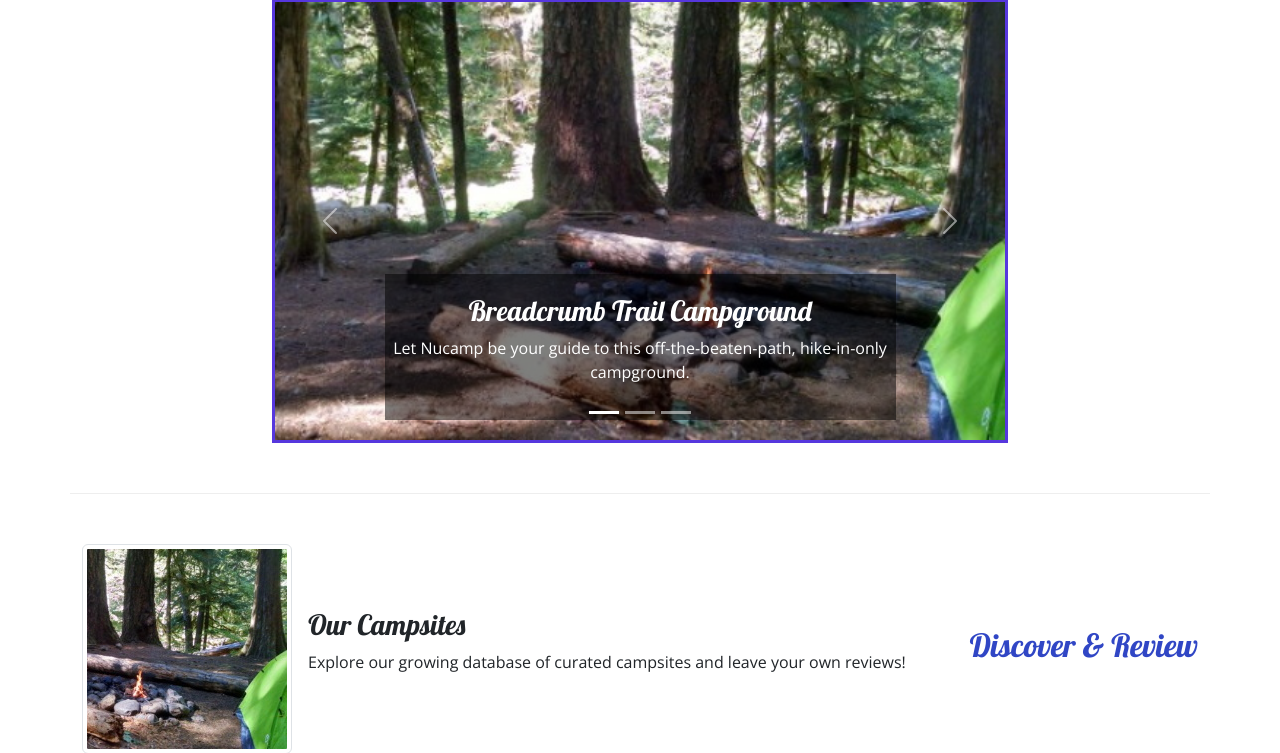
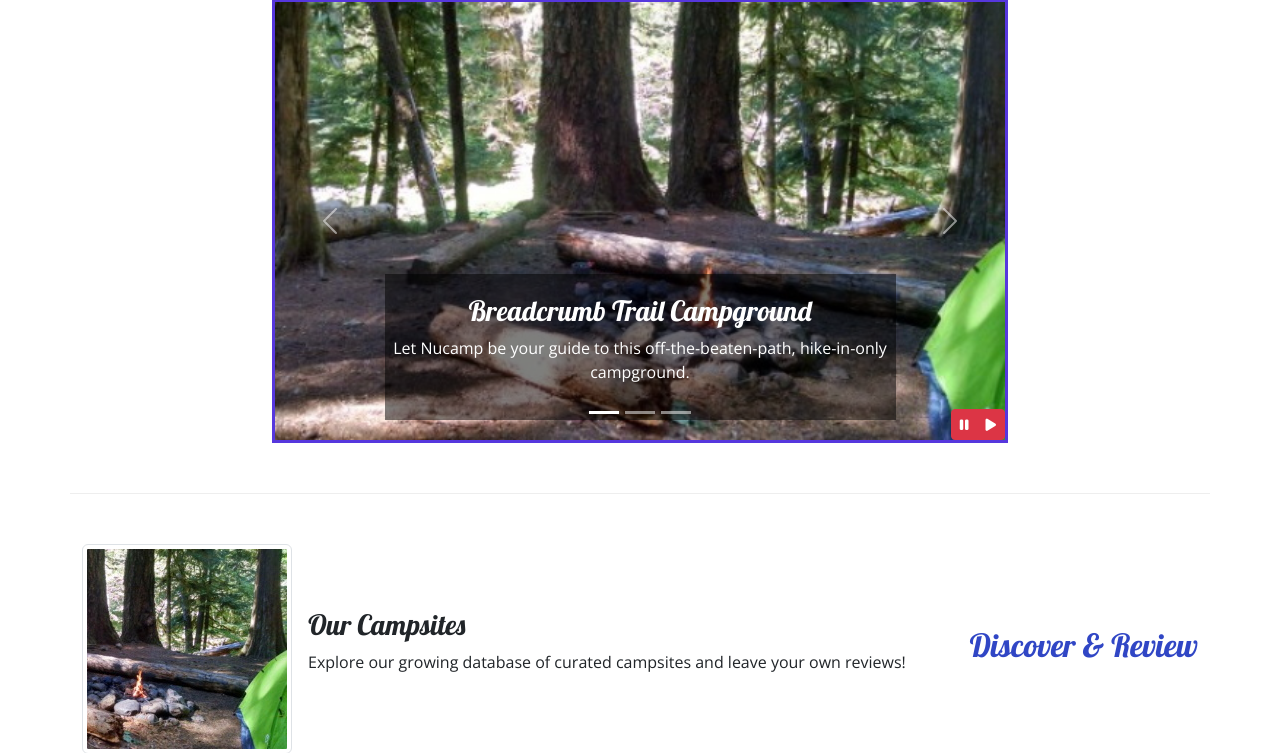
Before and after one commit to ehoogland/symmetrical-palm-tree, a web app: file NucampFolder/WebDev/2-Javascript/nucampsite/index.html in a window 1280 px wide. Shown: the part 271-1024 px from the top of the page. Run offline with its HTML, style and script files only (its server is not run), Linux system fonts and the light colour scheme; style sheets or scripts are compiled from the project's sources; some libraries are stand-ins or nearby versions.

Commit message:
Custom Javascript Part 1

```diff
--- a/NucampFolder/WebDev/2-Javascript/nucampsite/aboutus.html
+++ b/NucampFolder/WebDev/2-Javascript/nucampsite/aboutus.html
@@ -245,6 +245,8 @@
 
     <!-- Bootstrap JavaScript plugins -->
     <script src="node_modules/bootstrap/dist/js/bootstrap.bundle.js"></script>
+    <!-- Link to js/scripts.js -->
+    <script src="js/scripts.js></script>
 
 </body>
 
--- a/NucampFolder/WebDev/2-Javascript/nucampsite/contactus.html
+++ b/NucampFolder/WebDev/2-Javascript/nucampsite/contactus.html
@@ -178,8 +178,10 @@
         </div>
     </footer>
 
-    <!-- Bootstrap JavaScript plugins-->
+    <!-- Bootstrap JavaScript plugins -->
     <script src="node_modules/bootstrap/dist/js/bootstrap.bundle.js"></script>
+    <!-- Link to js/scripts.js -->
+    <script src="js/scripts.js></script>
 
 </body>
 
--- a/NucampFolder/WebDev/2-Javascript/nucampsite/css/styles.scss
+++ b/NucampFolder/WebDev/2-Javascript/nucampsite/css/styles.scss
@@ -55,6 +55,13 @@ footer {
 .carousel {
     border: solid $color-secondary;
 }
-
+// This CSS/SCSS ruleset uses absolute positioning to place the
+// buttons in the bottom-right corner of the carousel container
+#carouselButton {
+    position: absolute;
+    right: 0;
+    bottom: 0;
+    z-index: 100;
+}
 @import 'modal';
 @import 'review-section';
--- a/NucampFolder/WebDev/2-Javascript/nucampsite/index.html
+++ b/NucampFolder/WebDev/2-Javascript/nucampsite/index.html
@@ -122,7 +122,9 @@
                 </div>
                 <div class="modal-body">
                     <div class="container-fluid">
-                        <form id="reserveForm" action="https://us-central1-nucamp-production.cloudfunctions.net/post/formdata" method="post">
+                        <form id="reserveForm"
+                            action="https://us-central1-nucamp-production.cloudfunctions.net/post/formdata"
+                            method="post">
                             <div class="row mb-3">
                                 <label for="numCampers" class="col-sm-6 col-form-label">Number of Campers</label>
                                 <div class="col">
@@ -165,30 +167,36 @@
             <div class="col-md-8 mx-auto">
                 <div id="homeCarousel" class="carousel slide" data-bs-ride="carousel">
                     <div class="carousel-indicators">
-                        <button type="button" data-bs-target="#homeCarousel" data-bs-slide-to="0" class="active"></button>
+                        <button type="button" data-bs-target="#homeCarousel" data-bs-slide-to="0"
+                            class="active"></button>
                         <button type="button" data-bs-target="#homeCarousel" data-bs-slide-to="1"></button>
                         <button type="button" data-bs-target="#homeCarousel" data-bs-slide-to="2"></button>
                     </div>
                     <div class="carousel-inner">
                         <div class="carousel-item active">
-                            <img class="d-block w-100" src="img/breadcrumb-trail.jpg" alt="Breadcrumb Trail Campground" />
+                            <img class="d-block w-100" src="img/breadcrumb-trail.jpg"
+                                alt="Breadcrumb Trail Campground" />
                             <div class="carousel-caption">
                                 <h3>Breadcrumb Trail Campground</h3>
-                                <p class="d-none d-sm-block">Let Nucamp be your guide to this off-the-beaten-path, hike-in-only campground.</p>
+                                <p class="d-none d-sm-block">Let Nucamp be your guide to this off-the-beaten-path,
+                                    hike-in-only campground.</p>
                             </div>
                         </div>
                         <div class="carousel-item">
                             <img class="d-block w-100" src="img/react-lake.jpg" alt="React Lake Campground" />
                             <div class="carousel-caption">
                                 <h3>React Lake Campground</h3>
-                                <p class="d-none d-sm-block">Nestled in the foothills of the Chrome Mountains, this campground on the shores of the pristine React Lake is a favorite for fly fishers.</p>
+                                <p class="d-none d-sm-block">Nestled in the foothills of the Chrome Mountains, this
+                                    campground on the shores of the pristine React Lake is a favorite for fly fishers.
+                                </p>
                             </div>
                         </div>
                         <div class="carousel-item">
                             <img class="d-block w-100" src="img/chrome-river.jpg" alt="Chrome River Campground" />
                             <div class="carousel-caption">
                                 <h3>Chrome River Campground</h3>
-                                <p class="d-none d-sm-block">Spend a few sunny days and starry nights beneath a canopy of old-growth firs at this enchanting spot by the Chrome River.</p>
+                                <p class="d-none d-sm-block">Spend a few sunny days and starry nights beneath a canopy
+                                    of old-growth firs at this enchanting spot by the Chrome River.</p>
                             </div>
                         </div>
                     </div>
@@ -200,6 +208,18 @@
                         <span class="carousel-control-next-icon"></span>
                         <span class="sr-only">Next</span>
                     </a>
+                    <!--Add play/pause control buttons to the carousel and position to bottom right-->
+                    <div class="btn-group" id="carouselButton">
+                        <button class="btn btn-danger btn-sm" id="carouselPause">
+                            <!--Font Awesome-->
+                            <i class="fa-solid fa-pause"></i>
+                        </button>
+                        <button class="btn btn-danger btn-sm" id="carouselPlay">
+                            <!--Font Awesome-->
+                            <i class="fa-solid fa-play"></i>
+                        </button>
+                    </div>
+
                 </div>
             </div>
         </section>
@@ -264,13 +284,15 @@
             </div>
             <div class="col">
                 <h3>So Worth It!</h3>
-                <p>"We had a blast as we embarked on a wild adventure amidst nature's embrace, where s'mores and laughter under starlit skies became our daily ritual, creating memories that will last us forever."</p>
+                <p>"We had a blast as we embarked on a wild adventure amidst nature's embrace, where s'mores and
+                    laughter under starlit skies became our daily ritual, creating memories that will last us forever."
+                </p>
             </div>
             <div class="d-flex justify-content-center mt-5">
-                <button class="campsite-btn" data-bs-toggle="modal" data-bs-target="#reserveModal">Reserve Campsite</button>
+                <button class="campsite-btn" data-bs-toggle="modal" data-bs-target="#reserveModal">Reserve
+                    Campsite</button>
             </div>
         </div>
-
     </main>
 
     <!-- footer -->
@@ -303,6 +325,8 @@
 
     <!-- Bootstrap JavaScript plugins -->
     <script src="node_modules/bootstrap/dist/js/bootstrap.bundle.js"></script>
+    <!-- Link to js/scripts.js -->
+    <script src="js/scripts.js></script>
 
 </body>
 
```
Also changed, not shown: NucampFolder/WebDev/2-Javascript/nucampsite/js/scripts.js (added, +24 -0 lines).
